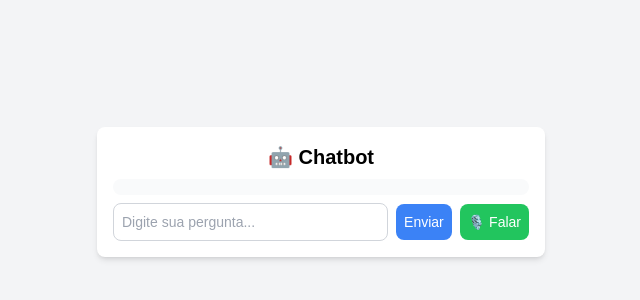
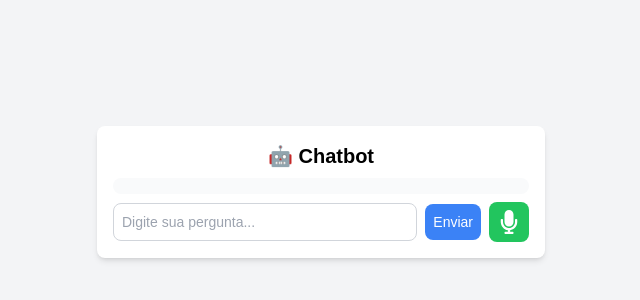
Before and after one commit to ArielAio/ChatBot, a Next.js app: page / in a window 1280 px wide. Shown: the part 208-508 px from the top of the page, without its empty margins (319-959 px from the left). Built offline with nearby package versions, Linux system fonts and the light colour scheme.

Commit message:
feature> melhorando microfone e chatbot

```diff
--- a/data/palavras_chave_respostas.json
+++ b/data/palavras_chave_respostas.json
@@ -1,6 +1,7 @@
 {
     "pagamento": "Você pode pagar usando cartão ou boleto.",
     "login": "Se você está com problemas de login, tente resetar sua senha.",
+
     "ola": "Olá, como posso te ajudar?",
     "oi": "Oi, como posso te ajudar?",
     "olá": "Olá, como posso te ajudar?",
@@ -36,5 +37,5 @@
     "orçamento": "Precisa de um orçamento para produtos ou serviços elétricos? Posso te ajudar.",
     "entrega": "Oferecemos entrega para todos os nossos produtos. Qual o seu endereço?",
     "estoque": "Deixe-me verificar o estoque para o produto desejado.",
-    "assistência técnica": "Precisando de assistência técnica elétrica? Estou à disposição para agendar."
+    "assistência técnica": "Precisando de assistência técnica elétrica? Estou à disposição para ajudar."
 }
--- a/pages/api/chatbot.js
+++ b/pages/api/chatbot.js
@@ -1,30 +1,45 @@
 import { promises as fs } from 'fs';
 import path from 'path';
+import natural from 'natural'; // Biblioteca para processamento de texto
 
 const filePath = path.join(process.cwd(), 'data', 'palavras_chave_respostas.json');
 
-/// Carregar dados do arquivo JSON
+// Carregar dados do arquivo JSON
 const carregarDados = async () => {
-    const filePath = path.join(process.cwd(), 'data', 'palavras_chave_respostas.json');
-    const jsonData = await fs.readFile(filePath, 'utf-8');
-    return JSON.parse(jsonData);
+    try {
+        const jsonData = await fs.readFile(filePath, 'utf-8');
+        return JSON.parse(jsonData);
+    } catch (error) {
+        console.error("Erro ao carregar dados:", error);
+        return {};
+    }
 };
 
 // Salvar dados no arquivo JSON
 const salvarDados = async (dados) => {
-    const filePath = path.join(process.cwd(), 'data', 'palavras_chave_respostas.json');
-    const jsonString = JSON.stringify(dados, null, 2);
-    await fs.writeFile(filePath, jsonString);
+    try {
+        const jsonString = JSON.stringify(dados, null, 2);
+        await fs.writeFile(filePath, jsonString);
+    } catch (error) {
+        console.error("Erro ao salvar dados:", error);
+    }
 };
 
-// Calcular pontuação de relevância
+// Calcular pontuação de relevância usando TF-IDF
 const calcularPontuacao = (pergunta, palavrasChaveRespostas) => {
+    const tfidf = new natural.TfIdf();
+
+    // Adicionar cada chave e resposta ao TF-IDF
+    for (const chave in palavrasChaveRespostas) {
+        tfidf.addDocument(chave);
+    }
+
+    tfidf.addDocument(pergunta);
+
+    // Calcular pontuações para cada chave
     const pontuacoes = {};
-
     for (const chave in palavrasChaveRespostas) {
-        const regex = new RegExp(`\\b${chave}\\b`, 'gi');
-        const correspondencias = pergunta.match(regex);
-        pontuacoes[chave] = (correspondencias || []).length;
+        pontuacoes[chave] = tfidf.tfidf(chave, tfidf.documents.length - 1);
     }
 
     return pontuacoes;
--- a/pages/index.js
+++ b/pages/index.js
@@ -1,9 +1,12 @@
-import { useState } from 'react';
+import { useState, useRef } from 'react';
+import { FaMicrophone } from 'react-icons/fa'; // Importa o ícone de microfone
 
 export default function Home() {
   const [pergunta, setPergunta] = useState('');
   const [conversas, setConversas] = useState([]);
   const [reconhecedor, setReconhecedor] = useState(null);
+  const [ouvindo, setOuvindo] = useState(false);
+  const circuloRef = useRef(null);
 
   const enviarPergunta = async () => {
     if (!pergunta) return;
@@ -31,7 +34,16 @@ export default function Home() {
     }
   };
 
-  const iniciarReconhecimentoVoz = () => {
+  const iniciarOuPararReconhecimentoVoz = () => {
+    if (ouvindo) {
+      // Parar o reconhecimento de voz
+      reconhecedor.stop();
+      setOuvindo(false);
+      if (circuloRef.current) {
+        circuloRef.current.classList.remove('ouvindo');
+      }
+    } else {
+      // Iniciar o reconhecimento de voz
       if ('SpeechRecognition' in window || 'webkitSpeechRecognition' in window) {
         const reconhecimento = new (window.SpeechRecognition || window.webkitSpeechRecognition)();
         reconhecimento.lang = 'pt-BR';
@@ -46,16 +58,32 @@ export default function Home() {
 
         reconhecimento.onerror = (event) => {
           console.error('Erro no reconhecimento de voz:', event.error);
+          setOuvindo(false);
+          if (circuloRef.current) {
+            circuloRef.current.classList.remove('ouvindo');
+          }
+        };
+
+        reconhecimento.onstart = () => {
+          setOuvindo(true);
+          if (circuloRef.current) {
+            circuloRef.current.classList.add('ouvindo');
+          }
         };
 
         reconhecimento.onend = () => {
           console.log('Reconhecimento de voz finalizado');
+          setOuvindo(false);
+          if (circuloRef.current) {
+            circuloRef.current.classList.remove('ouvindo');
+          }
         };
 
+        setReconhecedor(reconhecimento);
         reconhecimento.start();
-      setReconhecedor(reconhecimento);
       } else {
         alert('Reconhecimento de voz não é suportado neste navegador.');
+      }
     }
   };
 
@@ -69,8 +97,7 @@ export default function Home() {
           {conversas.map((conversa, index) => (
             <div
               key={index}
-              className={`mb-2 flex ${conversa.tipo === 'usuario' ? 'justify-end' : 'justify-start'
-                }`}
+              className={`mb-2 flex ${conversa.tipo === 'usuario' ? 'justify-end' : 'justify-start'}`}
             >
               <div
                 className={`p-2 rounded-lg max-w-[80%] text-sm ${conversa.tipo === 'usuario'
@@ -101,10 +128,15 @@ export default function Home() {
             Enviar
           </button>
           <button
-            onClick={iniciarReconhecimentoVoz}
-            className="p-2 bg-green-500 text-white rounded-lg hover:bg-green-600 text-sm"
+            onClick={iniciarOuPararReconhecimentoVoz}
+            className="relative p-2 bg-green-500 text-white rounded-lg hover:bg-green-600 text-sm flex items-center justify-center"
           >
-            🎙️ Falar
+            <FaMicrophone size={24} />
+            <div
+              ref={circuloRef}
+              className={`absolute inset-0 border-2 rounded-full ${ouvindo ? 'border-green-300' : 'border-transparent'} transition-transform duration-300`}
+              style={{ transform: ouvindo ? 'scale(1.3)' : 'scale(1)' }}
+            />
           </button>
         </div>
       </div>
--- a/styles/globals.css
+++ b/styles/globals.css
@@ -23,3 +23,24 @@ body {
     text-wrap: balance;
   }
 }
+
+.ouvindo {
+  animation: pulsar 1s infinite;
+}
+
+@keyframes pulsar {
+  0% {
+    transform: scale(1);
+    border-color: rgba(0, 255, 0, 0.5);
+  }
+
+  50% {
+    transform: scale(1.3);
+    border-color: rgba(0, 255, 0, 0.8);
+  }
+
+  100% {
+    transform: scale(1);
+    border-color: rgba(0, 255, 0, 0.5);
+  }
+}
```
Lines whose indentation alone changed are shown as unchanged.
